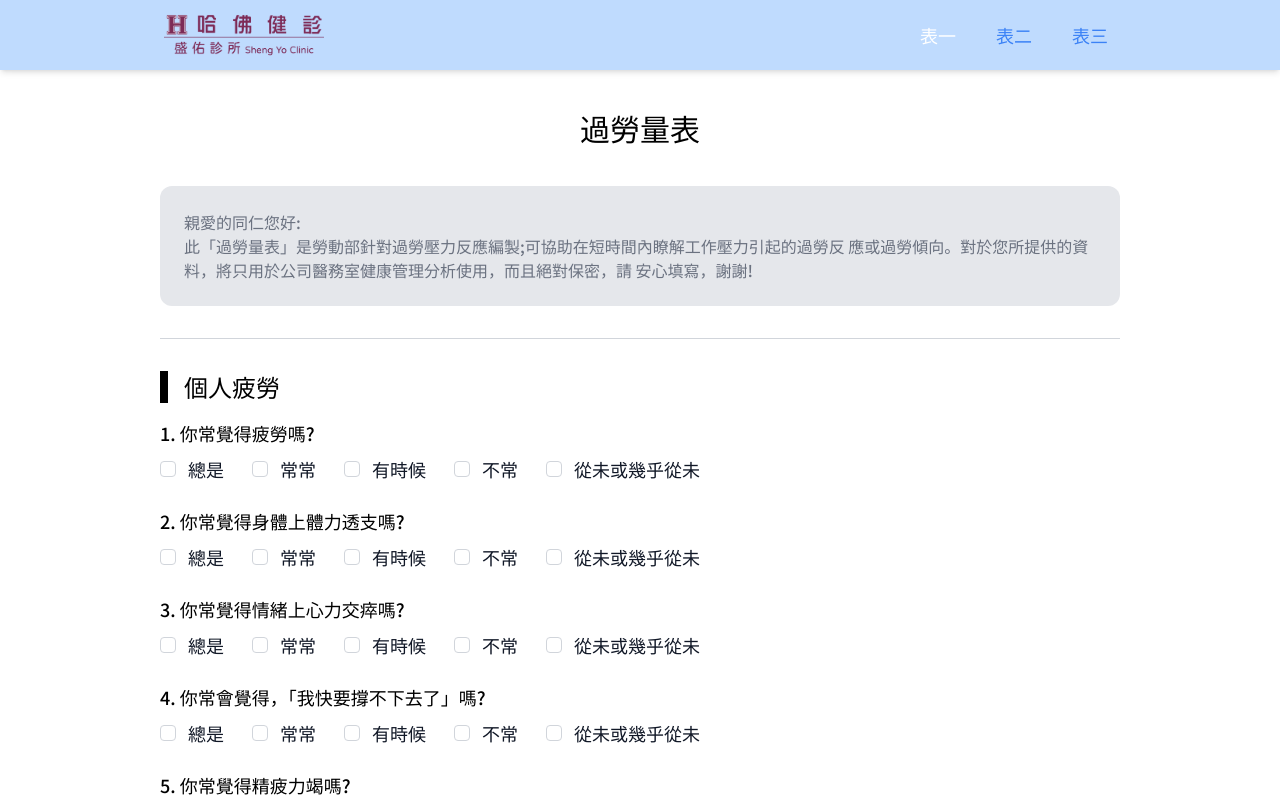
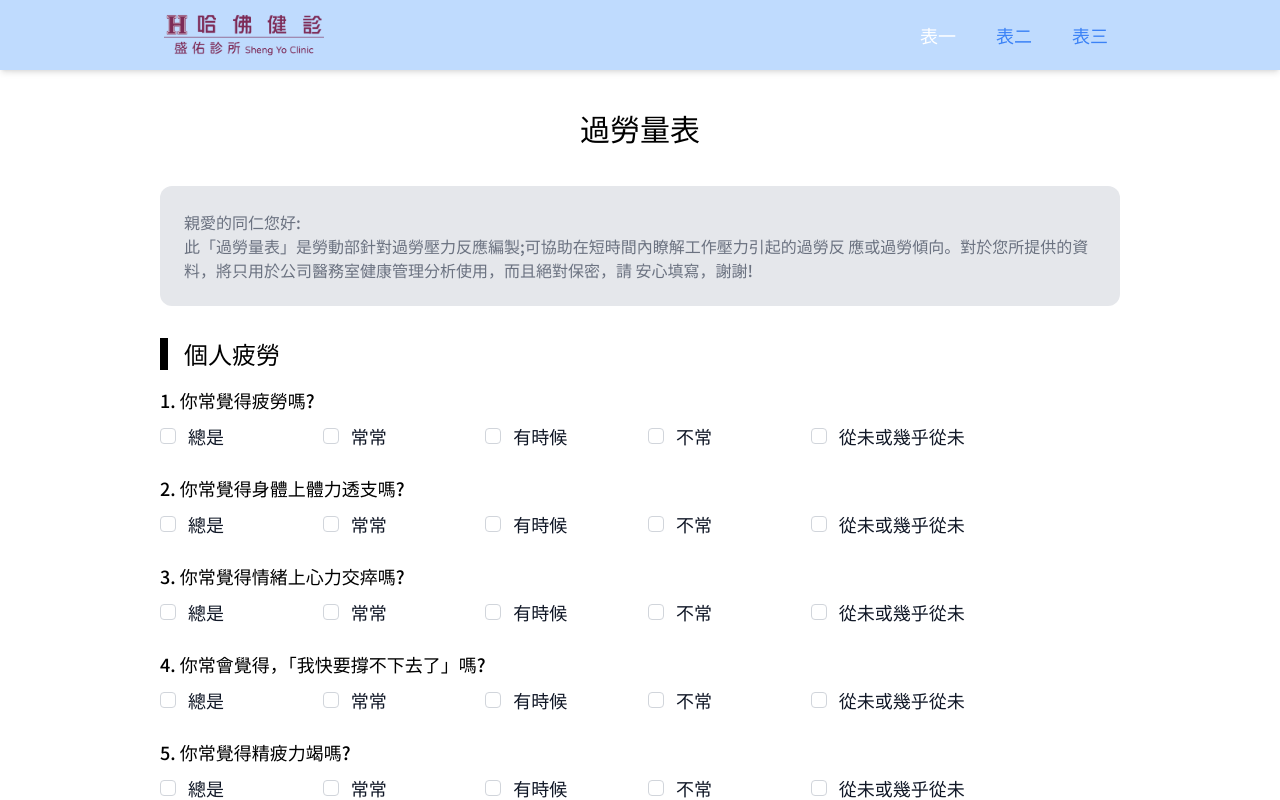
Before and after one commit to TinaChen071/hvtainan, a Vue app: page / in a window 1280 px wide. Shown: the top 800 px of the page. Built offline with nearby package versions, Linux system fonts and the light colour scheme.

Commit message:
style: change Likert display

```diff
--- a/src/components/LikertScale.vue
+++ b/src/components/LikertScale.vue
@@ -1,5 +1,5 @@
 <template>
-  <div class="flex mt-2 space-x-4">
+  <div class="grid grid-cols-3 gap-4 mt-2 md:grid-cols-4 lg:grid-cols-6">
     <CheckButton v-for="item in label" :key="item.value" :label="item.label" />
   </div>
 </template>
--- a/src/pages/index.vue
+++ b/src/pages/index.vue
@@ -1,7 +1,7 @@
 <template>
   <Layout title="過勞量表">
     <template #content>
-      <div class="flex flex-col space-y-8">
+      <div class="flex flex-col gap-6 md:gap-8">
         <div class="p-6 text-gray-500 bg-gray-200 rounded-xl">
           <h2>
             親愛的同仁您好:
@@ -9,8 +9,6 @@
             此「過勞量表」是勞動部針對過勞壓力反應編製;可協助在短時間內瞭解工作壓力引起的過勞反 應或過勞傾向。對於您所提供的資料，將只用於公司醫務室健康管理分析使用，而且絕對保密，請 安心填寫，謝謝!
           </h2>
         </div>
-
-        <div class="w-full border-t border-gray-300" />
 
         <!-- 個人疲勞 -->
         <div>
--- a/src/pages/list_1.vue
+++ b/src/pages/list_1.vue
@@ -1,7 +1,7 @@
 <template>
   <Layout title="肌肉骨骼症狀調查表">
     <template #content>
-      <div class="flex flex-col gap-8">
+      <div class="flex flex-col gap-6 md:gap-8">
         <!-- 問題 -->
         <div>
           <Question v-for="(item, index) in question" :key="index"
@@ -35,7 +35,7 @@
 
         <!-- 症狀圖表 -->
         <div>
-          <img src="@/assets/body.png" alt="" class="mx-auto mb-8 h-[32rem]">
+          <img src="@/assets/body.png" alt="" class="mx-auto mb-8 h-[32rem] aspect-auto">
           <Table :columns="columns" :data="data" />
         </div>
 
--- a/src/pages/list_2.vue
+++ b/src/pages/list_2.vue
@@ -1,7 +1,7 @@
 <template>
     <Layout title="健康檢查調查表">
       <template #content>
-        <div class="flex flex-col mb-6 space-y-8">
+        <div class="flex flex-col gap-6 mb-6 md:gap-8">
           <!-- 個人疲勞 -->
           <div>
             <h3 class="pl-4 mb-4 text-lg border-l-8 border-black md:text-2xl">
```
